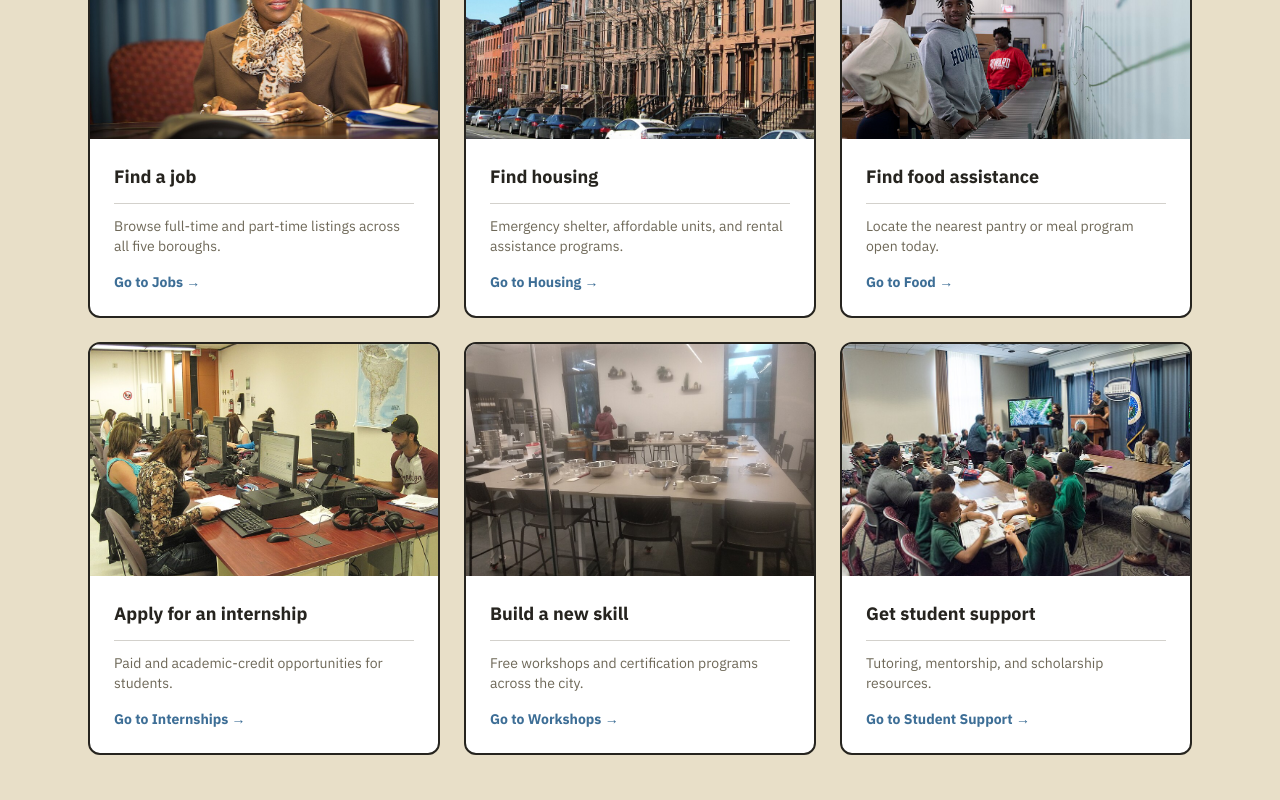
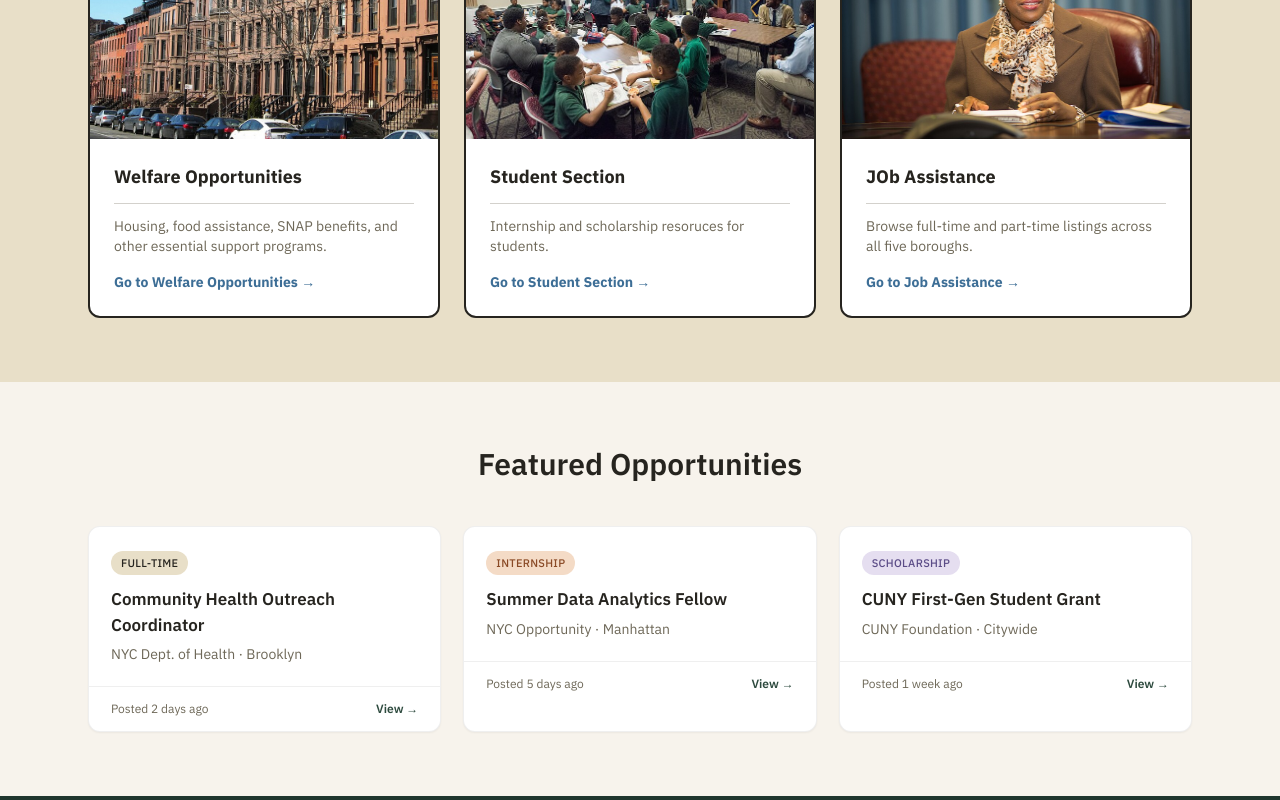
Before and after one commit to ayaarias21/OpportunityNYC, a React (Vite) app in the folder frontend/: page / in a window 1280 px wide. Shown: the part 880-1680 px from the top of the page. Built offline with nearby package versions, Linux system fonts and the light colour scheme; no server answers.

Commit message:
Homepage

```diff
--- a/frontend/src/components/IWantSection.jsx
+++ b/frontend/src/components/IWantSection.jsx
@@ -1,18 +1,29 @@
 import jobPhoto from "../assets/iwant/job.jpg";
 import housingPhoto from "../assets/iwant/housing.jpg";
-import foodPhoto from "../assets/iwant/food.jpg";
-import internshipPhoto from "../assets/iwant/internship.jpg";
-import skillPhoto from "../assets/iwant/skill.jpg";
 import studentPhoto from "../assets/iwant/student.jpg";
 
 const items = [
-  { photo: jobPhoto, title: "Find a job", desc: "Browse full-time and part-time listings across all five boroughs.", cta: "Go to Jobs" },
-  { photo: housingPhoto, title: "Find housing", desc: "Emergency shelter, affordable units, and rental assistance programs.", cta: "Go to Housing" },
-  { photo: foodPhoto, title: "Find food assistance", desc: "Locate the nearest pantry or meal program open today.", cta: "Go to Food" },
-  { photo: internshipPhoto, title: "Apply for an internship", desc: "Paid and academic-credit opportunities for students.", cta: "Go to Internships" },
-  { photo: skillPhoto, title: "Build a new skill", desc: "Free workshops and certification programs across the city.", cta: "Go to Workshops" },
-  { photo: studentPhoto, title: "Get student support", desc: "Tutoring, mentorship, and scholarship resources.", cta: "Go to Student Support" },
+  {
+    photo: housingPhoto,
+    title: "Welfare Opportunities",
+    desc: "Housing, food assistance, SNAP benefits, and other essential support programs.",
+    cta: "Go to Welfare Opportunities",
+
+  },
+  {
+    photo: studentPhoto,
+    title: "Student Section",
+    desc: "Internship and scholarship resoruces for students.",
+    cta: "Go to Student Section",
+  },
+  {
+    photo: jobPhoto,
+    title: "JOb Assistance",
+    desc: "Browse full-time and part-time listings across all five boroughs.",
+    cta: "Go to Job Assistance",
+  },
 ];
+
 
 export default function IWantSection() {
   return (
```
